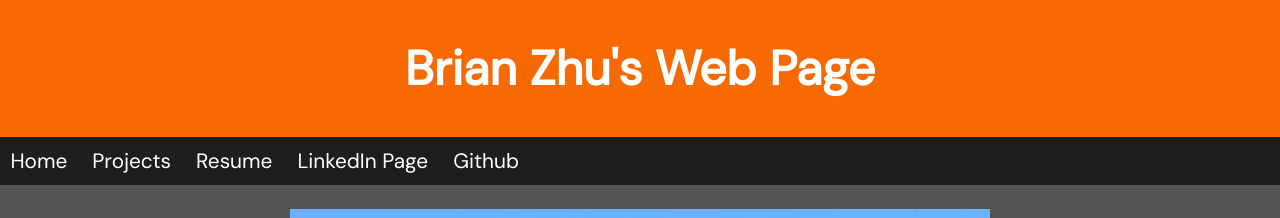
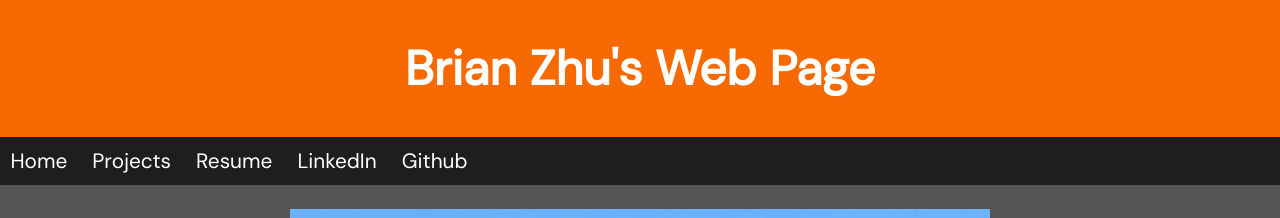
Before and after one commit to bwzcode/bwzcode.github.io, a plain HTML site: page index.html in a window 1280 px wide. Shown: the top 218 px of the page. Drawn offline with Linux system fonts and the light colour scheme.

Commit message:
Changed LinkedIN

```diff
--- a/index.html
+++ b/index.html
@@ -29,7 +29,7 @@
             <a href="index.html">Home</a>
             <a href="pages/projects.html">Projects</a>
             <a href="assets/media/ZHU_PUBLICResume2024PDF.pdf" target="_blank">Resume</a>
-            <a href="https://www.linkedin.com/in/brian-zhu-b41272200/" target="_blank">LinkedIn Page</a>
+            <a href="https://www.linkedin.com/in/brian-zhu-b41272200/" target="_blank">LinkedIn</a>
             <a href="https://github.com/bwzcode?tab=repositories" target="_blank">Github</a>
             <a href="javascript:void(0);" class="icon" onclick="myFunction()">&#9776;</a>
         </nav>
```
Also changed, not shown: pages/projects.html (+1 -1 lines).
